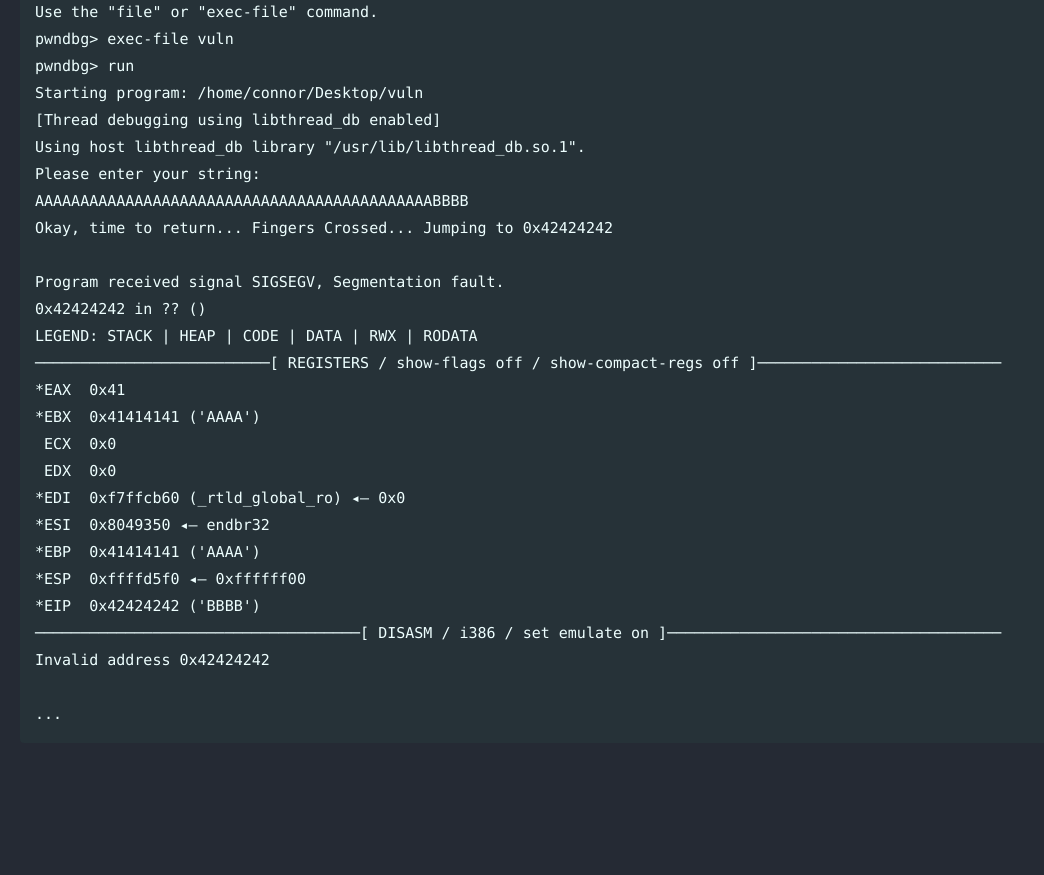
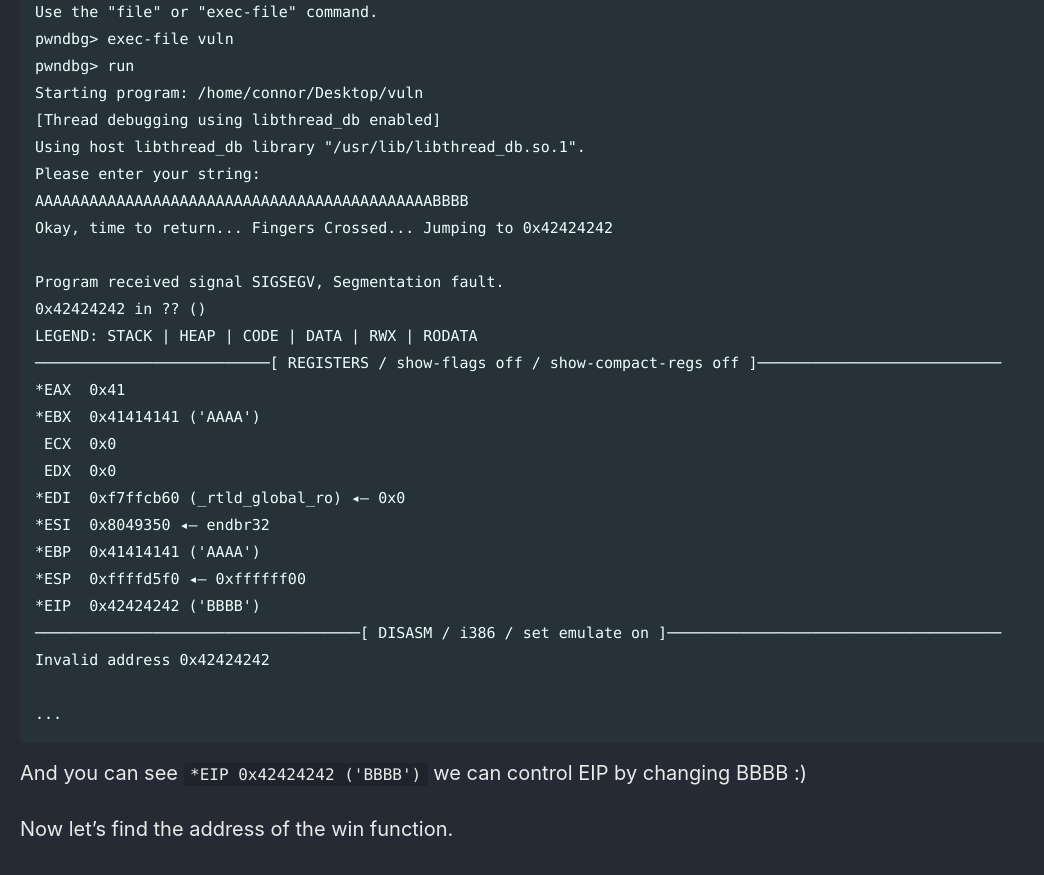
Before and after one commit to Connor-McCartney/Connor-McCartney.github.io, a Jekyll site: the page built from _pages/misc/pwn.md, in a window 1280 px wide and 900 px high, scrolled down 3338 px. Shown: the top 875 px of the window, without its empty margins (0-1044 px from the left). Built offline with Jekyll 4.4.1, drawn with Linux system fonts in a browser that asks for light colours; cached includes are drawn as plain includes; before the commit the page ends 4126 px from its top, so only the background shows below that.

Commit message:
Update pwn.md

````diff
--- a/_pages/misc/pwn.md
+++ b/_pages/misc/pwn.md
@@ -160,3 +160,7 @@ Invalid address 0x42424242
 
 ...
 ```
+
+And you can see `*EIP  0x42424242 ('BBBB')` we can control EIP by changing BBBB :)
+
+Now let's find the address of the win function.
````
